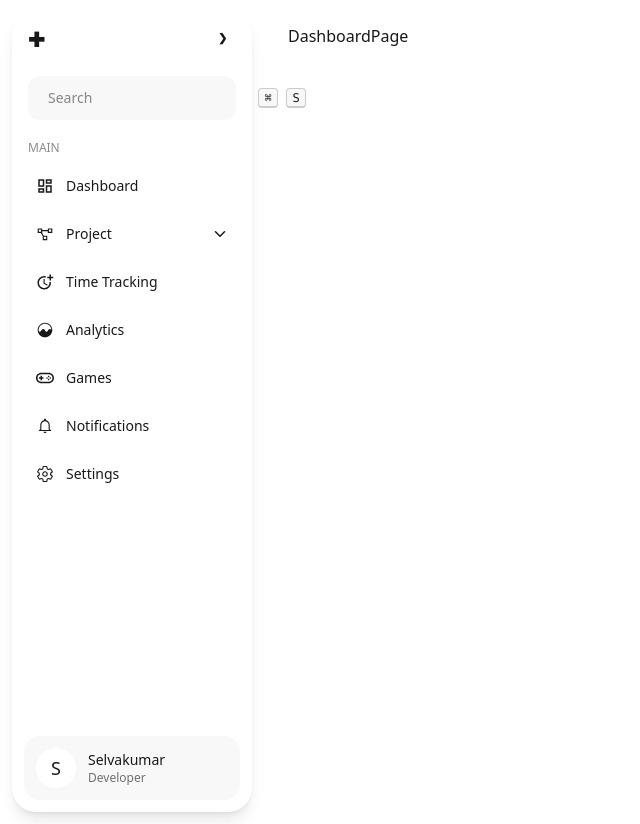
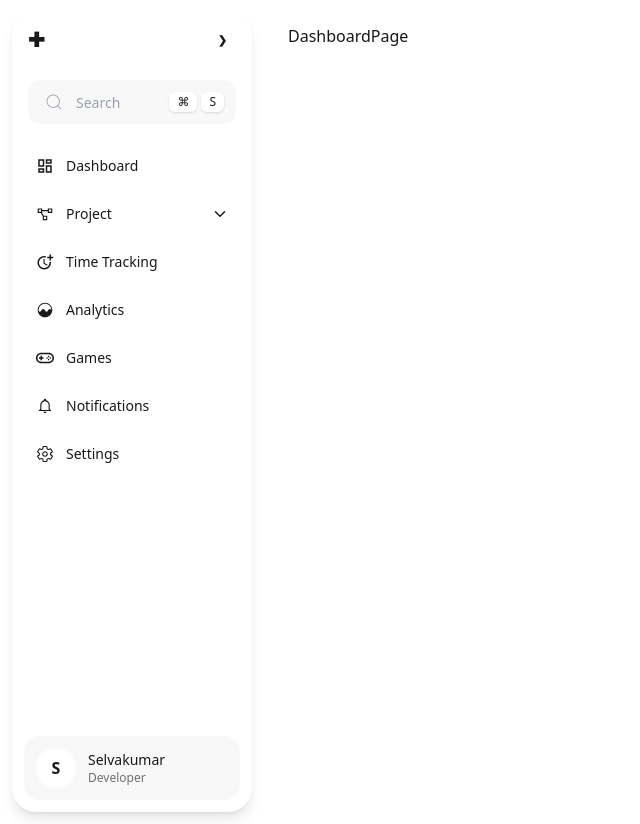
Before and after one commit to SelvakumarSelladurai/ProManage-, a React (Vite) app: page / in a window 1280 px wide. Shown: the whole page, without its empty margins (0-640 px from the left). Built offline with nearby package versions, Linux system fonts and the light colour scheme.

Commit message:
feat : improvise the sidebar

```diff
--- a/src/layouts/Sidebar.jsx
+++ b/src/layouts/Sidebar.jsx
@@ -14,36 +14,63 @@ export default function Sidebar() {
         ${open ? "w-[240px]" : "w-[72px]"}
       `}
     >
-
+      {/* HEADER */}
       <div className="h-14 px-4 flex items-center justify-between">
         {open && <span className="font-bold text-xl">✚</span>}
+
         <button
           onClick={() => setOpen(!open)}
-          className="btn btn-xs btn-ghost rotate-180"
+          className="btn btn-xs btn-ghost"
         >
-          ❮
+          ❯
         </button>
       </div>
 
       {open && (
-        <div className="px-4 mt-2">
-          <div className="flex items-center gap-2 h-11 px-3 rounded-xl bg-base-200">
-            <CiSearch className="w-5 h-5 opacity-60" />
+        <div className="px-4 mt-3">
+          <div className="relative">
+            <CiSearch className="absolute left-4 top-1/2 -translate-y-1/2 w-5 h-5 text-gray-400" />
+
             <input
+              type="text"
               placeholder="Search"
-              className="flex-1 bg-transparent outline-none text-sm"
+              className="
+                w-full h-11 pl-12 pr-20 rounded-xl
+                bg-base-200 outline-none text-sm
+                placeholder:text-gray-400
+                focus:ring-2 focus:ring-primary
+              "
             />
-            <kbd className="kbd kbd-sm">⌘</kbd>
-            <kbd className="kbd kbd-sm">S</kbd>
+
+            <div className="absolute right-3 top-1/2 -translate-y-1/2 flex gap-1">
+              <span className="px-2 py-[2px] text-xs bg-base-100 rounded-md shadow">
+                ⌘
+              </span>
+              <span className="px-2 py-[2px] text-xs bg-base-100 rounded-md shadow">
+                S
+              </span>
+            </div>
           </div>
         </div>
       )}
 
-      <p className={`mt-5 px-4 text-xs opacity-50 ${!open && "hidden"}`}>
-        MAIN
-      </p>
+      {/* Collapsed */}
+      {!open && (
+        <div className="mt-3 flex justify-center">
+          <button
+            className="
+              w-11 h-11 rounded-xl bg-base-200
+              flex items-center justify-center
+              hover:bg-base-300 transition
+            "
+          >
+            <CiSearch className="w-5 h-5 text-gray-500" />
+          </button>
+        </div>
+      )}
 
-      <ul className="mt-2 px-2 space-y-1 flex-1 overflow-y-auto">
+      {/* MENU */}
+      <ul className="mt-5 px-2 space-y-1 flex-1 overflow-y-auto">
         {navConfig.map((item) => (
           <NavItem
             key={item.label}
@@ -53,6 +80,7 @@ export default function Sidebar() {
         ))}
       </ul>
 
+      {/* PROFILE */}
       <div className="p-3">
         <div
           className={`
@@ -60,12 +88,12 @@ export default function Sidebar() {
             ${!open && "justify-center"}
           `}
         >
-          <div className="w-10 h-10 rounded-full bg-base-100 flex items-center justify-center text-lg">
+          <div className="w-10 h-10 rounded-full bg-base-100 flex items-center justify-center font-semibold">
             S
           </div>
 
           {open && (
-            <div className="leading-tight">
+            <div>
               <div className="text-sm font-medium">Selvakumar</div>
               <div className="text-xs opacity-60">Developer</div>
             </div>
```
Also changed, not shown: src/assets/ProManage+ logo.png (added), src/assets/logo.png (added).
